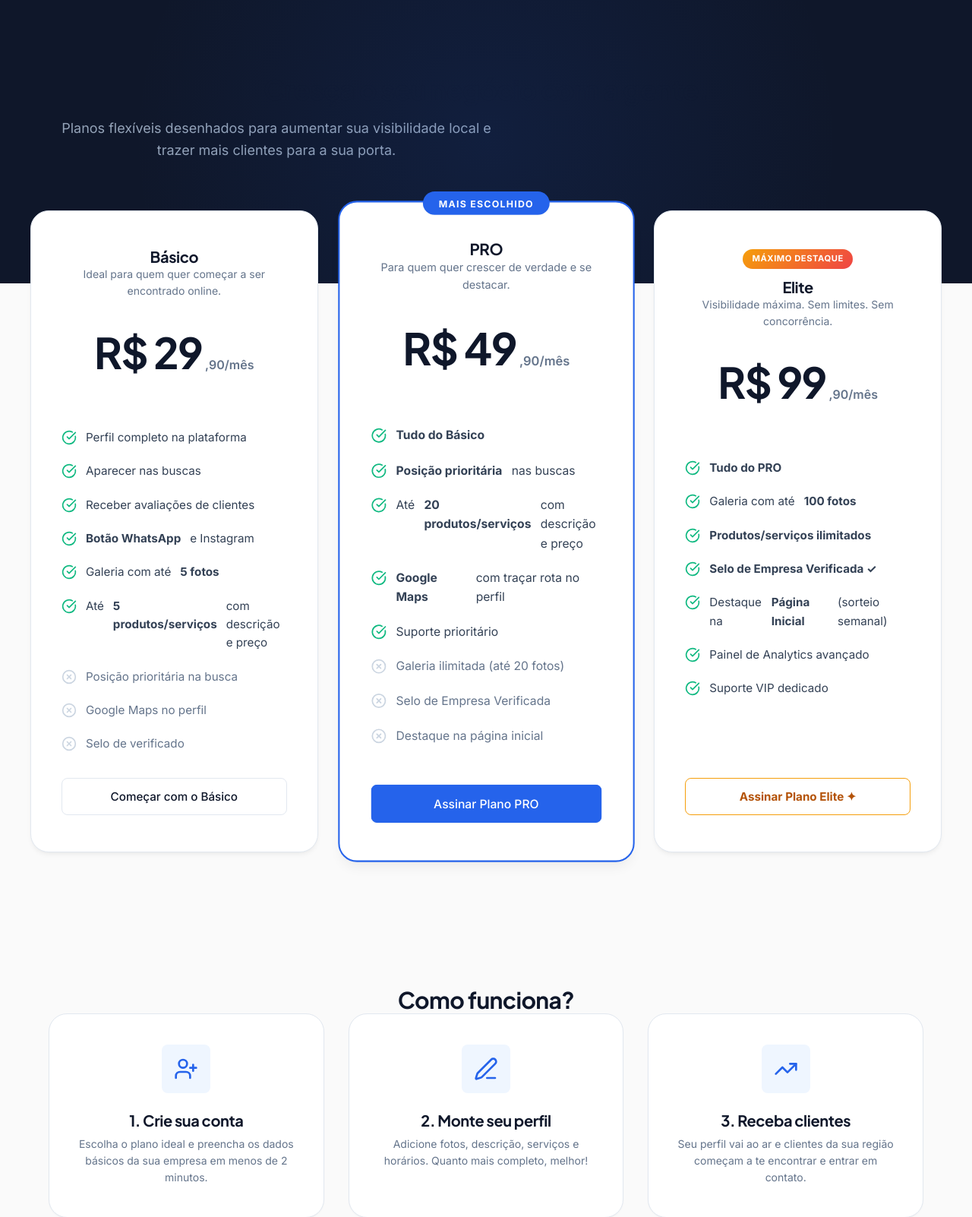
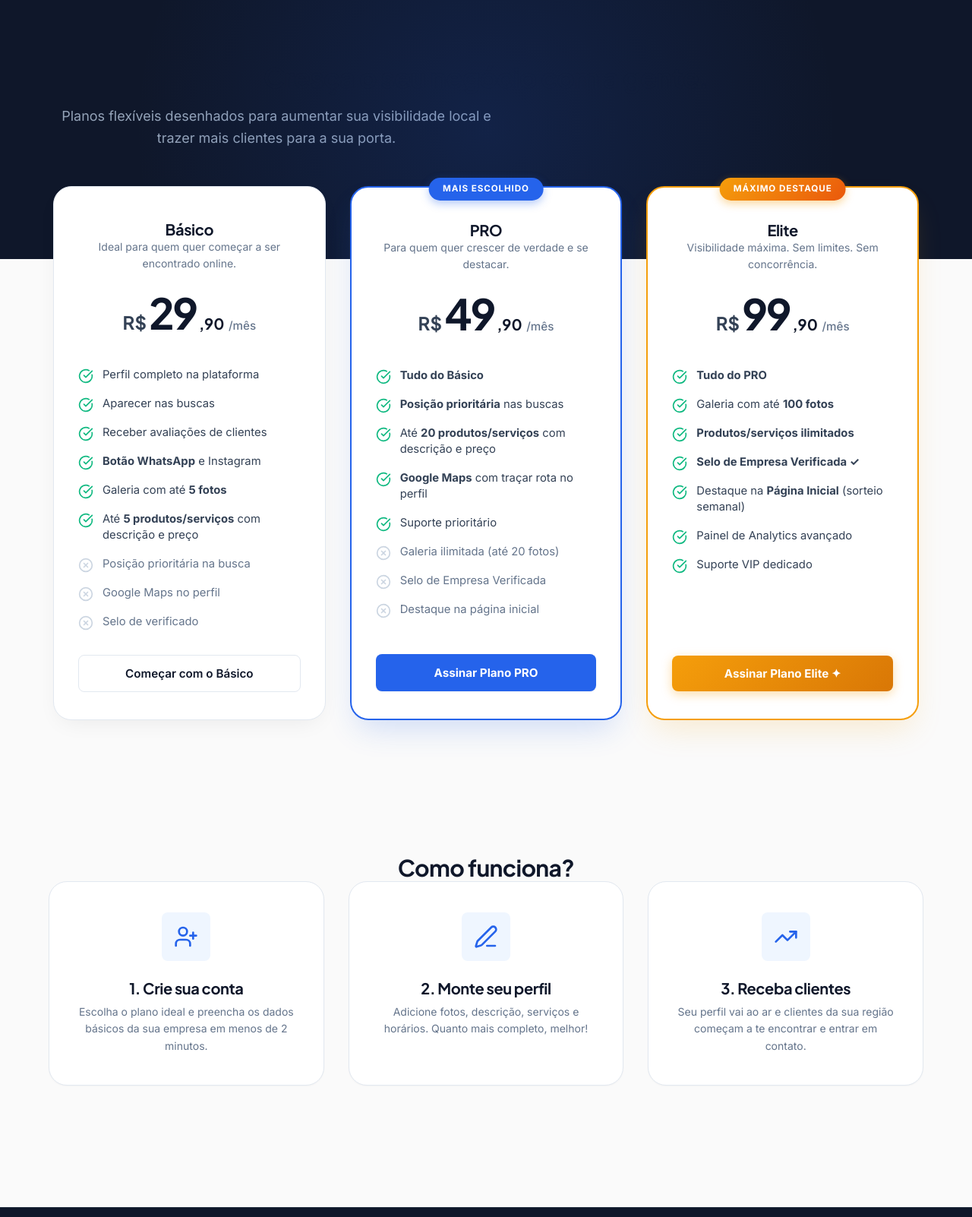
Before and after one commit to tuumwebcom-blip/oqueprocura, a Flask app: page /anuncie.html in a window 1280 px wide. Shown: the part 101-1703 px from the top of the page at 76% size. Run offline with Flask 3, Linux system fonts and the light colour scheme.

Commit message:
Refatora e embeleza secao de Planos e Precos (anuncie.html)

```diff
--- a/templates/anuncie.html
+++ b/templates/anuncie.html
@@ -11,97 +11,141 @@
     .pricing-hero {
       background: var(--color-primary);
       color: white;
-      padding: 6rem 0 10rem;
+      padding: 5rem 0 9rem;
       text-align: center;
       position: relative;
     }
     .pricing-hero::before {
       content: ''; position: absolute; top: 0; left: 0; right: 0; bottom: 0;
-      background: radial-gradient(circle at center, rgba(37,99,235,0.1) 0%, transparent 70%);
+      background: radial-gradient(circle at center, rgba(37,99,235,0.15) 0%, transparent 70%);
     }
 
     .pricing-section {
       padding: 0 0 6rem;
-      margin-top: -6rem; /* Pull up into the hero */
+      margin-top: -6rem;
       position: relative;
       z-index: 10;
+    }
+
+    .pricing-grid {
+      display: grid;
+      grid-template-columns: repeat(3, 1fr);
+      gap: 2rem;
+      max-width: 1140px;
+      margin: 0 auto;
+      align-items: stretch;
+    }
+
+    @media (max-width: 960px) {
+      .pricing-grid {
+        grid-template-columns: 1fr;
+        max-width: 440px;
+      }
     }
 
     .pricing-card {
       background: var(--color-surface);
       border-radius: var(--radius-xl);
-      padding: 3rem 2.5rem;
+      padding: 2.75rem 2rem 2.25rem;
       border: 1px solid var(--color-border);
-      box-shadow: var(--shadow-md);
+      box-shadow: 0 10px 30px -10px rgba(0,0,0,0.08);
       display: flex;
       flex-direction: column;
-      height: 100%;
-      transition: transform var(--transition-normal), box-shadow var(--transition-normal);
+      position: relative;
+      transition: all var(--transition-normal);
     }
 
     .pricing-card:hover {
-      box-shadow: var(--shadow-xl);
+      box-shadow: 0 20px 35px -10px rgba(0,0,0,0.14);
+      transform: translateY(-4px);
     }
 
     .pricing-card.popular {
       border: 2px solid var(--color-secondary);
-      transform: scale(1.03);
-      position: relative;
-      box-shadow: var(--shadow-lg);
+      box-shadow: 0 20px 40px -10px rgba(37,99,235,0.2);
     }
 
     .pricing-card.popular:hover {
-      transform: scale(1.05);
+      transform: translateY(-6px);
+      box-shadow: 0 24px 45px -10px rgba(37,99,235,0.28);
     }
 
-    @media (max-width: 1024px) {
-      .pricing-card.popular { transform: scale(1); }
-      .pricing-card.popular:hover { transform: translateY(-4px); }
+    .pricing-card.elite-card {
+      border: 2px solid #f59e0b;
+      box-shadow: 0 20px 40px -10px rgba(245,158,11,0.18);
+    }
+
+    .pricing-card.elite-card:hover {
+      transform: translateY(-6px);
+      box-shadow: 0 24px 45px -10px rgba(245,158,11,0.26);
     }
 
     .pricing-badge {
       position: absolute;
-      top: -14px;
+      top: -13px;
       left: 50%;
       transform: translateX(-50%);
       background: var(--color-secondary);
       color: white;
-      padding: 0.35rem 1.25rem;
+      padding: 0.35rem 1.15rem;
       border-radius: var(--radius-full);
-      font-size: 0.75rem;
+      font-size: 0.725rem;
       font-weight: 700;
-      letter-spacing: 0.1em;
+      letter-spacing: 0.08em;
       text-transform: uppercase;
-      box-shadow: var(--shadow-sm);
+      box-shadow: 0 4px 12px rgba(37,99,235,0.35);
+      white-space: nowrap;
     }
 
-    .price {
-      font-size: 3.5rem;
-      font-weight: 700;
-      color: var(--color-text-dark);
+    .pricing-badge.elite-badge {
+      background: linear-gradient(135deg, #f59e0b, #ea580c);
+      box-shadow: 0 4px 12px rgba(245,158,11,0.4);
+    }
+
+    .price-wrap {
       display: flex;
       align-items: baseline;
       justify-content: center;
-      gap: 0.25rem;
-      margin: 1.5rem 0;
+      gap: 0.2rem;
+      margin: 1.5rem 0 0.5rem;
       font-family: 'Plus Jakarta Sans', sans-serif;
-      letter-spacing: -0.03em;
+      color: var(--color-text-dark);
     }
 
-    .price span {
-      font-size: 1.125rem;
+    .price-currency {
+      font-size: 1.5rem;
+      font-weight: 700;
+      color: var(--color-text);
+    }
+
+    .price-amount {
+      font-size: 3.5rem;
+      font-weight: 800;
+      line-height: 1;
+      letter-spacing: -0.04em;
+    }
+
+    .price-cents {
+      font-size: 1.25rem;
+      font-weight: 700;
+    }
+
+    .price-period {
+      font-size: 0.95rem;
+      font-weight: 500;
       color: var(--color-text-light);
-      font-weight: 500;
       font-family: 'Inter', sans-serif;
-      letter-spacing: normal;
+      margin-left: 0.15rem;
     }
 
     .feature-list {
       margin: 2rem 0;
-      flex-grow: 1;
+      flex: 1;
       display: flex;
       flex-direction: column;
-      gap: 1.25rem;
+      gap: 1rem;
+      padding: 0;
+      list-style: none;
     }
 
     .feature-item {
@@ -109,7 +153,13 @@
       align-items: flex-start;
       gap: 0.75rem;
       color: var(--color-text);
-      font-size: 0.95rem;
+      font-size: 0.925rem;
+      line-height: 1.45;
+    }
+
+    .feature-item span {
+      flex: 1;
+      text-align: left;
     }
 
     .feature-icon {
@@ -175,29 +225,32 @@
     </section>
 
     <section class="pricing-section container">
-      <div class="grid grid-cols-3 gap-8 max-w-5xl mx-auto">
+      <div class="pricing-grid">
 
         <!-- Plano Básico -->
         <div class="pricing-card">
           <div class="text-center">
             <h3 class="text-xl font-bold text-text-dark">Básico</h3>
             <p class="text-sm text-muted mt-2">Ideal para quem quer começar a ser encontrado online.</p>
-            <div class="price">
-              R$ 29<span style="font-size: 1rem; font-weight: 600;">,90/mês</span>
+            <div class="price-wrap">
+              <span class="price-currency">R$</span>
+              <span class="price-amount">29</span>
+              <span class="price-cents">,90</span>
+              <span class="price-period">/mês</span>
             </div>
           </div>
           <ul class="feature-list">
-            <li class="feature-item"><i data-lucide="check-circle" class="feature-icon w-5 h-5"></i> Perfil completo na plataforma</li>
-            <li class="feature-item"><i data-lucide="check-circle" class="feature-icon w-5 h-5"></i> Aparecer nas buscas</li>
-            <li class="feature-item"><i data-lucide="check-circle" class="feature-icon w-5 h-5"></i> Receber avaliações de clientes</li>
-            <li class="feature-item"><i data-lucide="check-circle" class="feature-icon w-5 h-5"></i> <strong>Botão WhatsApp</strong> e Instagram</li>
-            <li class="feature-item"><i data-lucide="check-circle" class="feature-icon w-5 h-5"></i> Galeria com até <strong>5 fotos</strong></li>
-            <li class="feature-item"><i data-lucide="check-circle" class="feature-icon w-5 h-5"></i> Até <strong>5 produtos/serviços</strong> com descrição e preço</li>
-            <li class="feature-item"><i data-lucide="x-circle" class="feature-icon missing w-5 h-5"></i> <span class="text-muted">Posição prioritária na busca</span></li>
-            <li class="feature-item"><i data-lucide="x-circle" class="feature-icon missing w-5 h-5"></i> <span class="text-muted">Google Maps no perfil</span></li>
-            <li class="feature-item"><i data-lucide="x-circle" class="feature-icon missing w-5 h-5"></i> <span class="text-muted">Selo de verificado</span></li>
+            <li class="feature-item"><i data-lucide="check-circle" class="feature-icon w-5 h-5"></i><span>Perfil completo na plataforma</span></li>
+            <li class="feature-item"><i data-lucide="check-circle" class="feature-icon w-5 h-5"></i><span>Aparecer nas buscas</span></li>
+            <li class="feature-item"><i data-lucide="check-circle" class="feature-icon w-5 h-5"></i><span>Receber avaliações de clientes</span></li>
+            <li class="feature-item"><i data-lucide="check-circle" class="feature-icon w-5 h-5"></i><span><strong>Botão WhatsApp</strong> e Instagram</span></li>
+            <li class="feature-item"><i data-lucide="check-circle" class="feature-icon w-5 h-5"></i><span>Galeria com até <strong>5 fotos</strong></span></li>
+            <li class="feature-item"><i data-lucide="check-circle" class="feature-icon w-5 h-5"></i><span>Até <strong>5 produtos/serviços</strong> com descrição e preço</span></li>
+            <li class="feature-item"><i data-lucide="x-circle" class="feature-icon missing w-5 h-5"></i><span class="text-muted">Posição prioritária na busca</span></li>
+            <li class="feature-item"><i data-lucide="x-circle" class="feature-icon missing w-5 h-5"></i><span class="text-muted">Google Maps no perfil</span></li>
+            <li class="feature-item"><i data-lucide="x-circle" class="feature-icon missing w-5 h-5"></i><span class="text-muted">Selo de verificado</span></li>
           </ul>
-          <button class="btn btn-outline w-full" onclick="window.location.href='/checkout.html?plan=basico'" style="padding: 0.875rem;">Começar com o Básico</button>
+          <button class="btn btn-outline w-full" onclick="window.location.href='/checkout.html?plan=basico'" style="padding: 0.875rem; font-weight: 600;">Começar com o Básico</button>
         </div>
 
         <!-- Plano PRO -->
@@ -206,43 +259,49 @@
           <div class="text-center">
             <h3 class="text-xl font-bold text-text-dark">PRO</h3>
             <p class="text-sm text-muted mt-2">Para quem quer crescer de verdade e se destacar.</p>
-            <div class="price">
-              R$ 49<span style="font-size: 1rem; font-weight: 600;">,90/mês</span>
+            <div class="price-wrap">
+              <span class="price-currency">R$</span>
+              <span class="price-amount">49</span>
+              <span class="price-cents">,90</span>
+              <span class="price-period">/mês</span>
             </div>
           </div>
           <ul class="feature-list">
-            <li class="feature-item"><i data-lucide="check-circle" class="feature-icon w-5 h-5"></i> <strong>Tudo do Básico</strong></li>
-            <li class="feature-item"><i data-lucide="check-circle" class="feature-icon w-5 h-5"></i> <strong>Posição prioritária</strong> nas buscas</li>
-            <li class="feature-item"><i data-lucide="check-circle" class="feature-icon w-5 h-5"></i> Até <strong>20 produtos/serviços</strong> com descrição e preço</li>
-            <li class="feature-item"><i data-lucide="check-circle" class="feature-icon w-5 h-5"></i> <strong>Google Maps</strong> com traçar rota no perfil</li>
-            <li class="feature-item"><i data-lucide="check-circle" class="feature-icon w-5 h-5"></i> Suporte prioritário</li>
-            <li class="feature-item"><i data-lucide="x-circle" class="feature-icon missing w-5 h-5"></i> <span class="text-muted">Galeria ilimitada (até 20 fotos)</span></li>
-            <li class="feature-item"><i data-lucide="x-circle" class="feature-icon missing w-5 h-5"></i> <span class="text-muted">Selo de Empresa Verificada</span></li>
-            <li class="feature-item"><i data-lucide="x-circle" class="feature-icon missing w-5 h-5"></i> <span class="text-muted">Destaque na página inicial</span></li>
+            <li class="feature-item"><i data-lucide="check-circle" class="feature-icon w-5 h-5"></i><span><strong>Tudo do Básico</strong></span></li>
+            <li class="feature-item"><i data-lucide="check-circle" class="feature-icon w-5 h-5"></i><span><strong>Posição prioritária</strong> nas buscas</span></li>
+            <li class="feature-item"><i data-lucide="check-circle" class="feature-icon w-5 h-5"></i><span>Até <strong>20 produtos/serviços</strong> com descrição e preço</span></li>
+            <li class="feature-item"><i data-lucide="check-circle" class="feature-icon w-5 h-5"></i><span><strong>Google Maps</strong> com traçar rota no perfil</span></li>
+            <li class="feature-item"><i data-lucide="check-circle" class="feature-icon w-5 h-5"></i><span>Suporte prioritário</span></li>
+            <li class="feature-item"><i data-lucide="x-circle" class="feature-icon missing w-5 h-5"></i><span class="text-muted">Galeria ilimitada (até 20 fotos)</span></li>
+            <li class="feature-item"><i data-lucide="x-circle" class="feature-icon missing w-5 h-5"></i><span class="text-muted">Selo de Empresa Verificada</span></li>
+            <li class="feature-item"><i data-lucide="x-circle" class="feature-icon missing w-5 h-5"></i><span class="text-muted">Destaque na página inicial</span></li>
           </ul>
-          <button class="btn btn-primary w-full shadow-md" onclick="window.location.href='/checkout.html?plan=pro'" style="padding: 0.875rem;">Assinar Plano PRO</button>
+          <button class="btn btn-primary w-full shadow-md" onclick="window.location.href='/checkout.html?plan=pro'" style="padding: 0.875rem; font-weight: 700;">Assinar Plano PRO</button>
         </div>
 
         <!-- Plano Elite -->
-        <div class="pricing-card">
+        <div class="pricing-card elite-card">
+          <div class="pricing-badge elite-badge">Máximo Destaque</div>
           <div class="text-center">
-            <div style="display: inline-block; background: linear-gradient(135deg, #f59e0b, #ef4444); color: white; font-size: 0.7rem; font-weight: 700; padding: 0.25rem 0.75rem; border-radius: 999px; margin-bottom: 0.75rem; letter-spacing: 0.05em;">MÁXIMO DESTAQUE</div>
             <h3 class="text-xl font-bold text-text-dark">Elite</h3>
             <p class="text-sm text-muted mt-2">Visibilidade máxima. Sem limites. Sem concorrência.</p>
-            <div class="price">
-              R$ 99<span style="font-size: 1rem; font-weight: 600;">,90/mês</span>
+            <div class="price-wrap">
+              <span class="price-currency">R$</span>
+              <span class="price-amount">99</span>
+              <span class="price-cents">,90</span>
+              <span class="price-period">/mês</span>
             </div>
           </div>
           <ul class="feature-list">
-            <li class="feature-item"><i data-lucide="check-circle" class="feature-icon w-5 h-5"></i> <strong>Tudo do PRO</strong></li>
-            <li class="feature-item"><i data-lucide="check-circle" class="feature-icon w-5 h-5"></i> Galeria com até <strong>100 fotos</strong></li>
-            <li class="feature-item"><i data-lucide="check-circle" class="feature-icon w-5 h-5"></i> <strong>Produtos/serviços ilimitados</strong></li>
-            <li class="feature-item"><i data-lucide="check-circle" class="feature-icon w-5 h-5"></i> <strong>Selo de Empresa Verificada ✓</strong></li>
-            <li class="feature-item"><i data-lucide="check-circle" class="feature-icon w-5 h-5"></i> Destaque na <strong>Página Inicial</strong> (sorteio semanal)</li>
-            <li class="feature-item"><i data-lucide="check-circle" class="feature-icon w-5 h-5"></i> Painel de Analytics avançado</li>
-            <li class="feature-item"><i data-lucide="check-circle" class="feature-icon w-5 h-5"></i> Suporte VIP dedicado</li>
+            <li class="feature-item"><i data-lucide="check-circle" class="feature-icon w-5 h-5"></i><span><strong>Tudo do PRO</strong></span></li>
+            <li class="feature-item"><i data-lucide="check-circle" class="feature-icon w-5 h-5"></i><span>Galeria com até <strong>100 fotos</strong></span></li>
+            <li class="feature-item"><i data-lucide="check-circle" class="feature-icon w-5 h-5"></i><span><strong>Produtos/serviços ilimitados</strong></span></li>
+            <li class="feature-item"><i data-lucide="check-circle" class="feature-icon w-5 h-5"></i><span><strong>Selo de Empresa Verificada ✓</strong></span></li>
+            <li class="feature-item"><i data-lucide="check-circle" class="feature-icon w-5 h-5"></i><span>Destaque na <strong>Página Inicial</strong> (sorteio semanal)</span></li>
+            <li class="feature-item"><i data-lucide="check-circle" class="feature-icon w-5 h-5"></i><span>Painel de Analytics avançado</span></li>
+            <li class="feature-item"><i data-lucide="check-circle" class="feature-icon w-5 h-5"></i><span>Suporte VIP dedicado</span></li>
           </ul>
-          <button class="btn btn-outline w-full" onclick="window.location.href='/checkout.html?plan=elite'" style="padding: 0.875rem; border-color: #f59e0b; color: #b45309; font-weight: 700;">Assinar Plano Elite ✦</button>
+          <button class="btn w-full" onclick="window.location.href='/checkout.html?plan=elite'" style="padding: 0.875rem; font-weight: 700; background: linear-gradient(135deg, #f59e0b, #d97706); color: white; border: none; box-shadow: 0 4px 14px rgba(245,158,11,0.35);">Assinar Plano Elite ✦</button>
         </div>
 
       </div>
```
